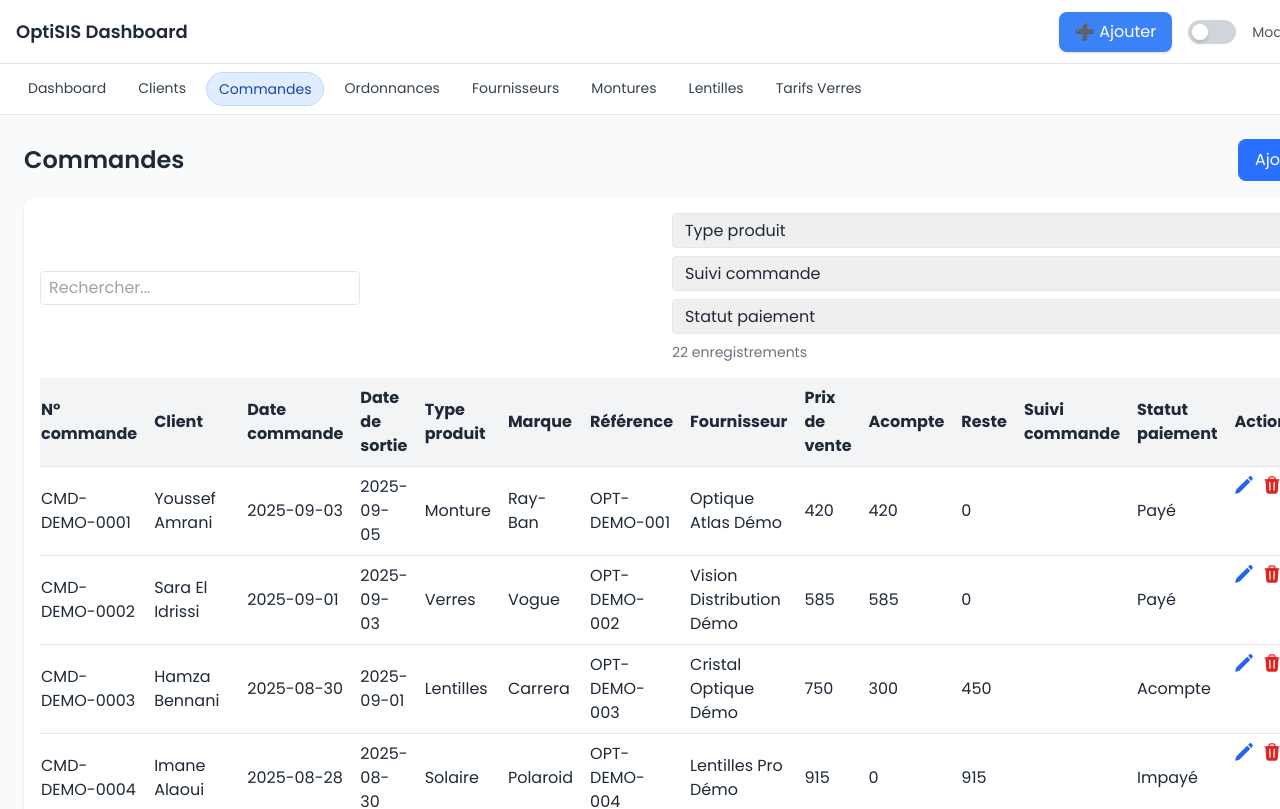
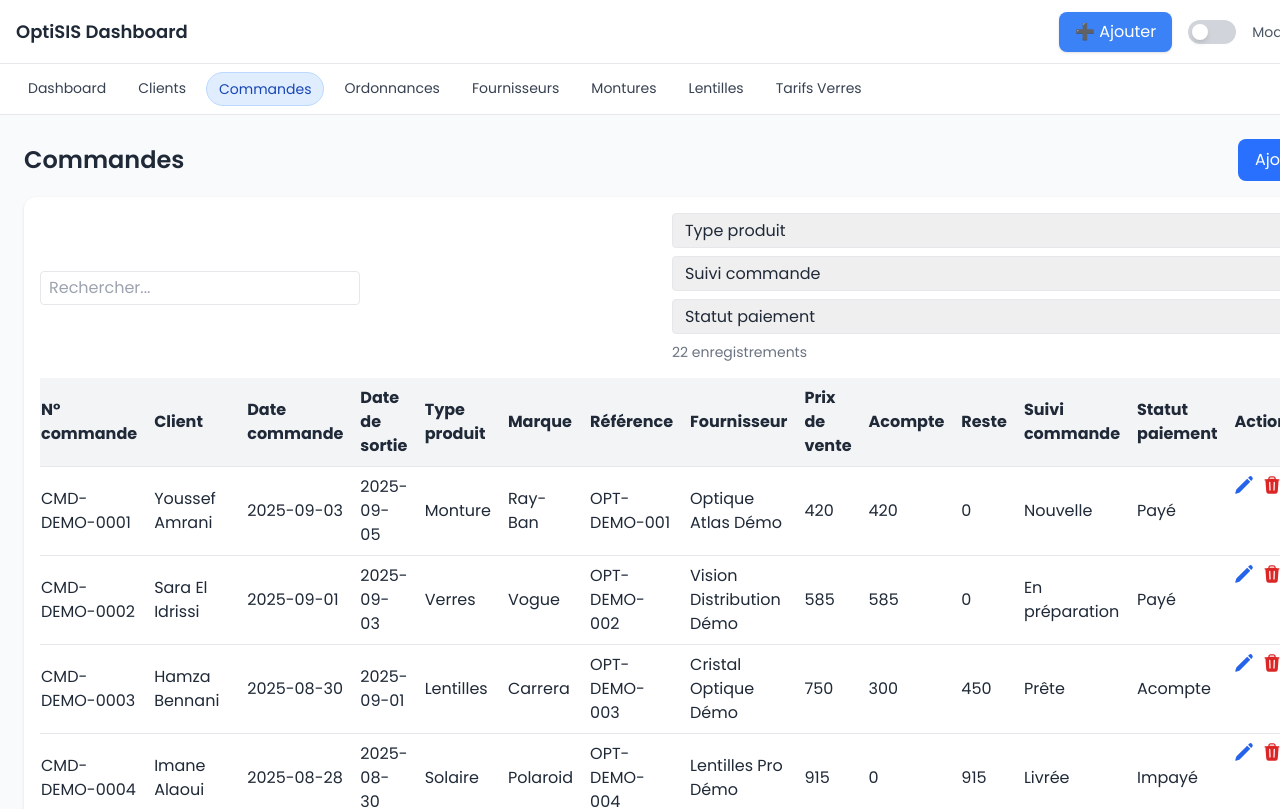
Before and after one commit to morjani123/react-optisis, a React (Vite) app: page /#/orders in a window 1280 px wide. Shown: the top 809 px of the page. Built offline with nearby package versions, Linux system fonts and the light colour scheme.

Commit message:
Enhance demo with stock quantities and order workflow

```diff
--- a/src/data/demoData.js
+++ b/src/data/demoData.js
@@ -21,12 +21,12 @@ export function createDemoData() {
   const brands = ['Ray-Ban','Vogue','Carrera','Polaroid','Oakley','Guess','Hugo Boss','Persol','Lacoste','Tommy Hilfiger']
   const frames = brands.map((brand,i)=>({
     id:uid('fra_'),ref:'OPT-DEMO-'+String(i+1).padStart(3,'0'),brand,
-    type:i%3===0?'Solaire':'Optique',buyPrice:180+i*28,sellPrice:350+i*55,createdAt:stamp
+    type:i%3===0?'Solaire':'Optique',quantity:5+(i*3)%18,minStock:4,buyPrice:180+i*28,sellPrice:350+i*55,createdAt:stamp
   }))
   const contacts = ['Acuvue','Biofinity','Air Optix','Dailies','SofLens','PureVision'].map((brand,i)=>({
     id:uid('con_'),brand,subBrand:'Gamme Démo '+(i+1),ctype:i%2?'Toric':'Spheric',
     material:'Silicone hydrogel',duration:i%2?'Mensuelle':'Journalière',
-    buyPrice:90+i*18,sellPrice:160+i*30,createdAt:stamp
+    quantity:8+i*3,minStock:5,buyPrice:160+i*30,createdAt:stamp
   }))
   const lensPricing = ['Essilor','Zeiss','Hoya','Rodenstock','Nikon','Shamir'].map((brand,i)=>({
     id:uid('len_'),brand,vtype:i%2?'Progressif':'Unifocal',material:'Organique',
@@ -46,7 +46,7 @@ export function createDemoData() {
       readyDate:dateAgo(Math.max(0,i*2)),productType:['Monture','Verres','Lentilles','Solaire'][i%4],
       brand:brands[i%brands.length],ref:'OPT-DEMO-'+String(i%10+1).padStart(3,'0'),
       supplierId:suppliers[i%suppliers.length].id,buyPrice:Math.round(sellPrice*.55),
-      sellPrice,deposit,rest:sellPrice-deposit,paymentStatus,createdAt:stamp
+      sellPrice,deposit,rest:sellPrice-deposit,paymentStatus,workflowStatus:['Nouvelle','En préparation','Prête','Livrée'][i%4],quantity:1,createdAt:stamp
     }
   })
   const prescriptions = Array.from({length:9},(_,i)=>({
```
